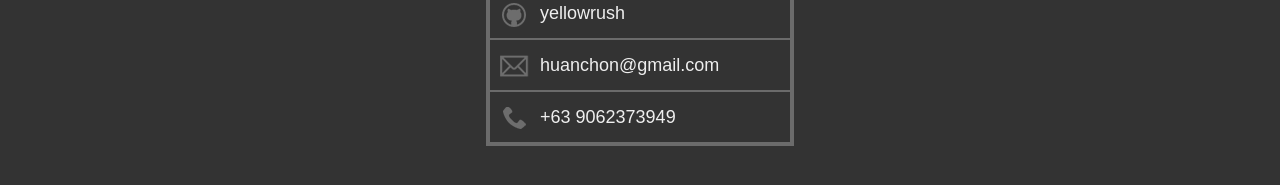
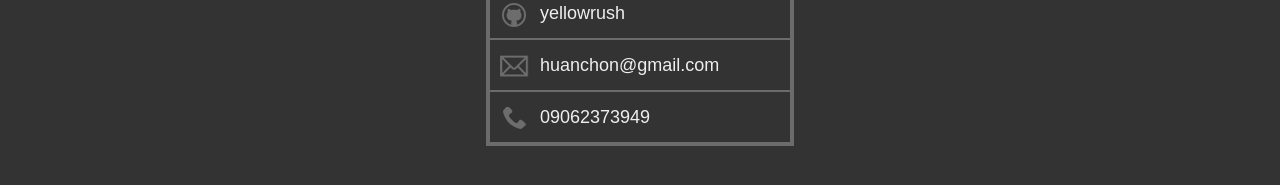
Before and after one commit to mpg-chong-huang/yellowrush, a Jekyll site: the page index.html, which Jekyll copies as it is, in a window 1280 px wide and 900 px high, scrolled down 2600 px. Shown: the part 491-676 px from the top of the window. Built offline with Jekyll 4.4.1, drawn with Linux system fonts in a browser that asks for light colours; some web fonts are replaced.

Commit message:
Update index.html

```diff
--- a/index.html
+++ b/index.html
@@ -269,7 +269,7 @@
 			<li class="bg-icon weibo">420495794</li>
 			<li class="bg-icon github"><a href="https://github.com/yellowrush" target="_blank">yellowrush</a></li>
 			<li class="bg-icon email"><a href="mailto:huangchon@gmail.com">huanchon@gmail.com</a></li>
-			<li class="bg-icon phone">+63 9062373949</li>
+			<li class="bg-icon phone">09062373949</li>
 		</ul>
 	</section>
 
```
